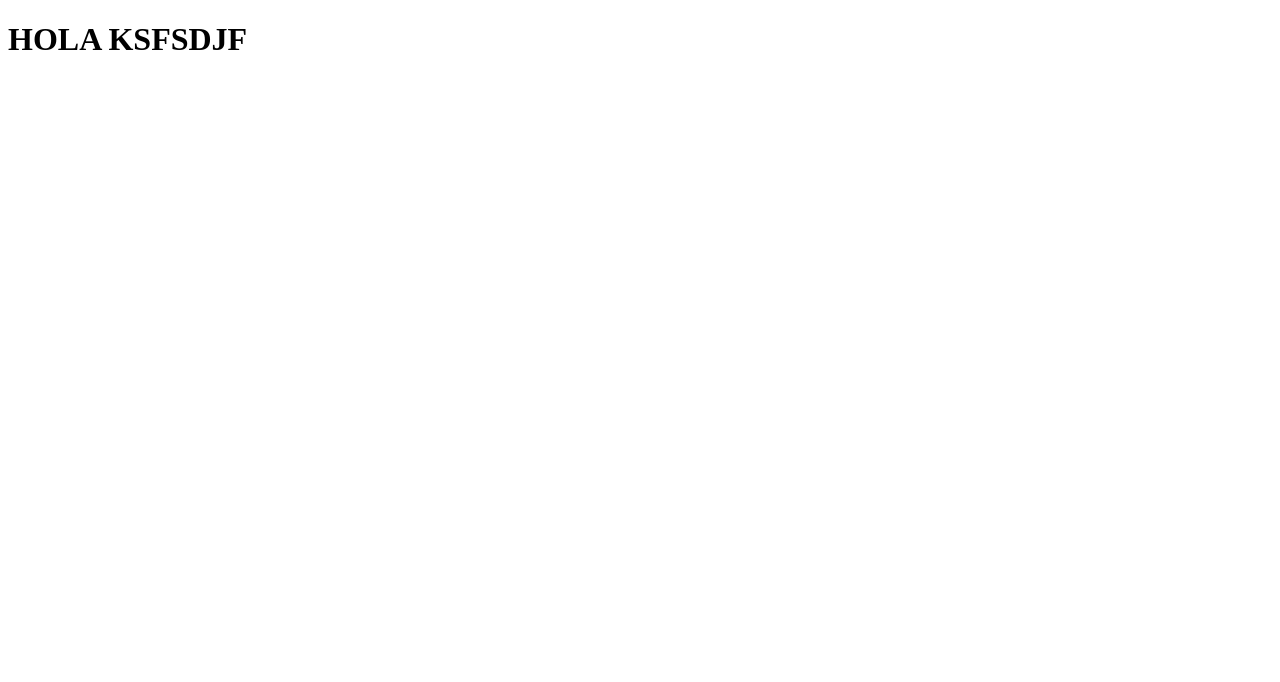
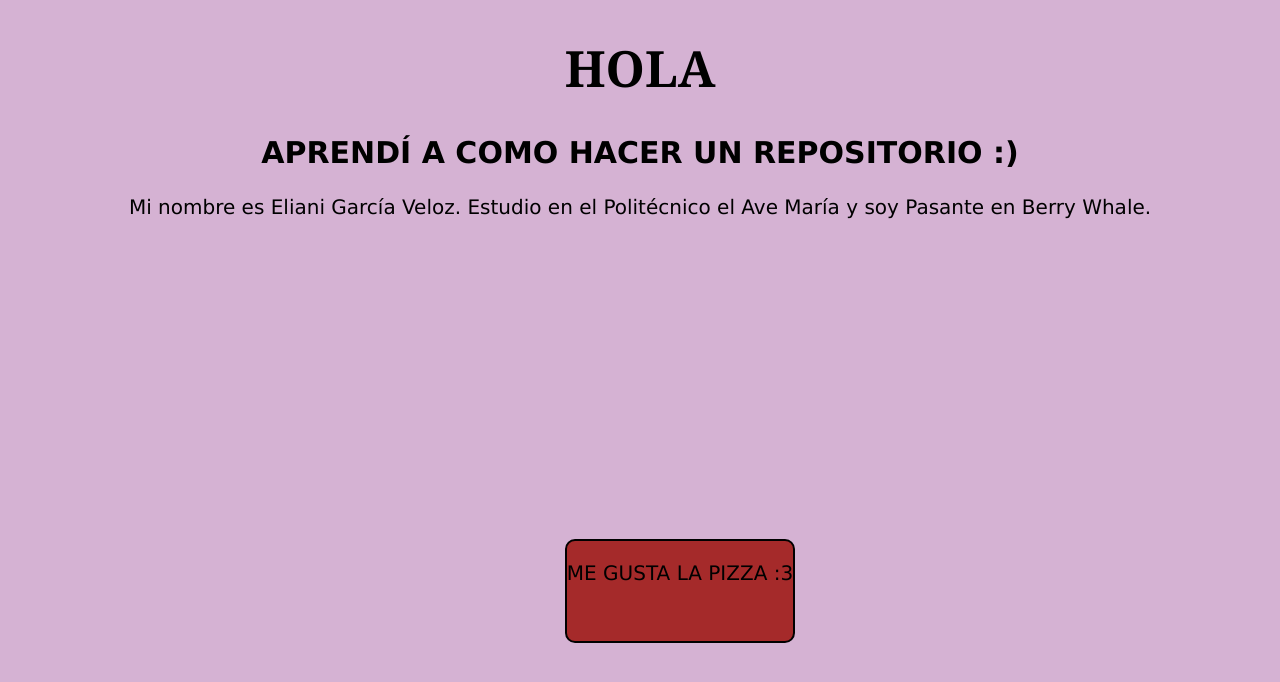
Before and after one commit to Eliani0812/PAGINAWEB, a plain HTML site: page index.html in a window 1280 px wide. Drawn offline with Linux system fonts and the light colour scheme.

Commit message:
NUEVOS CAMBIOS

```diff
--- a/index.html
+++ b/index.html
@@ -3,11 +3,20 @@
 <head>
     <meta charset="UTF-8">
     <meta name="viewport" content="width=device-width, initial-scale=1.0">
-    <title>Document</title>
-
+    <title>APRENDI GITHUB</title>
+<link rel="stylesheet" href="style.css">
 </head>
 <body>
-    <h1>HOLA KSFSDJF</h1>
+    <h1>HOLA
+         </h1>
+         <h2>APRENDÍ A COMO HACER UN REPOSITORIO :)</h2>
+    <p>Mi nombre es Eliani García Veloz. Estudio en el Politécnico
+        el Ave María y soy Pasante en Berry Whale.
+    </p>
+    <div class="JEJE">
+        <p>ME GUSTA LA PIZZA :3
+        </p>
+    </div>
 
 </body>
 </html>
--- a/style.css
+++ b/style.css
@@ -0,0 +1,24 @@
+body{
+background-color: rgb(213, 178, 211);
+text-align: center;
+font-size: 20px;
+font-family: 'Lucida Sans', 'Lucida Sans Regular', 'Lucida Grande', 'Lucida Sans Unicode', Geneva, Verdana, sans-serif;
+}
+
+h1{
+font-size: 50px;
+font-family: Georgia, 'Times New Roman', Times, serif;
+
+}
+
+.JEJE{
+    background-color: brown;
+text-align: left;
+height: 100px;
+margin-left: 80px ;
+margin-top: 300px;
+display: inline-block;
+border: 2px solid;
+border-radius: 10px;
+
+}
```
